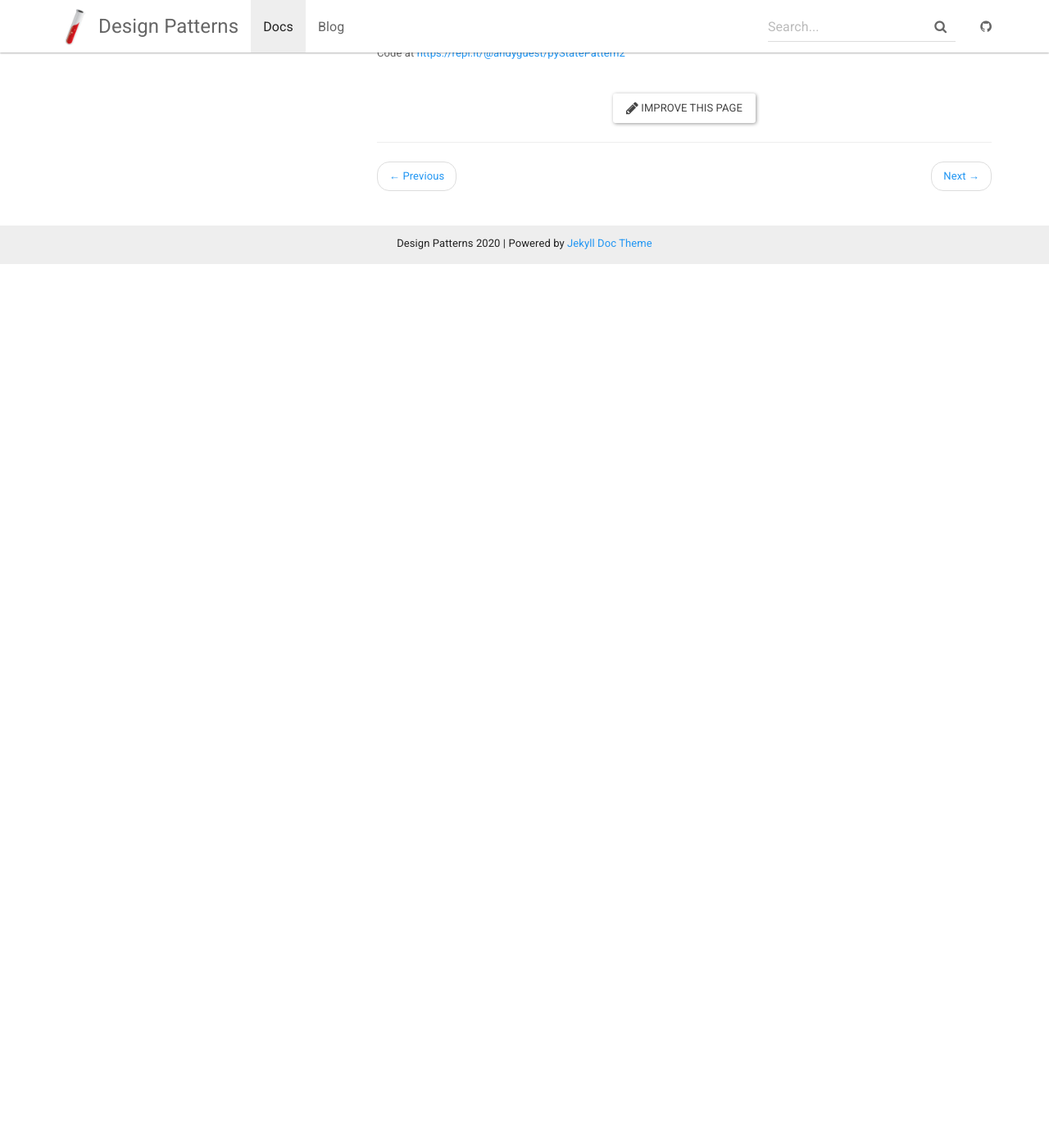
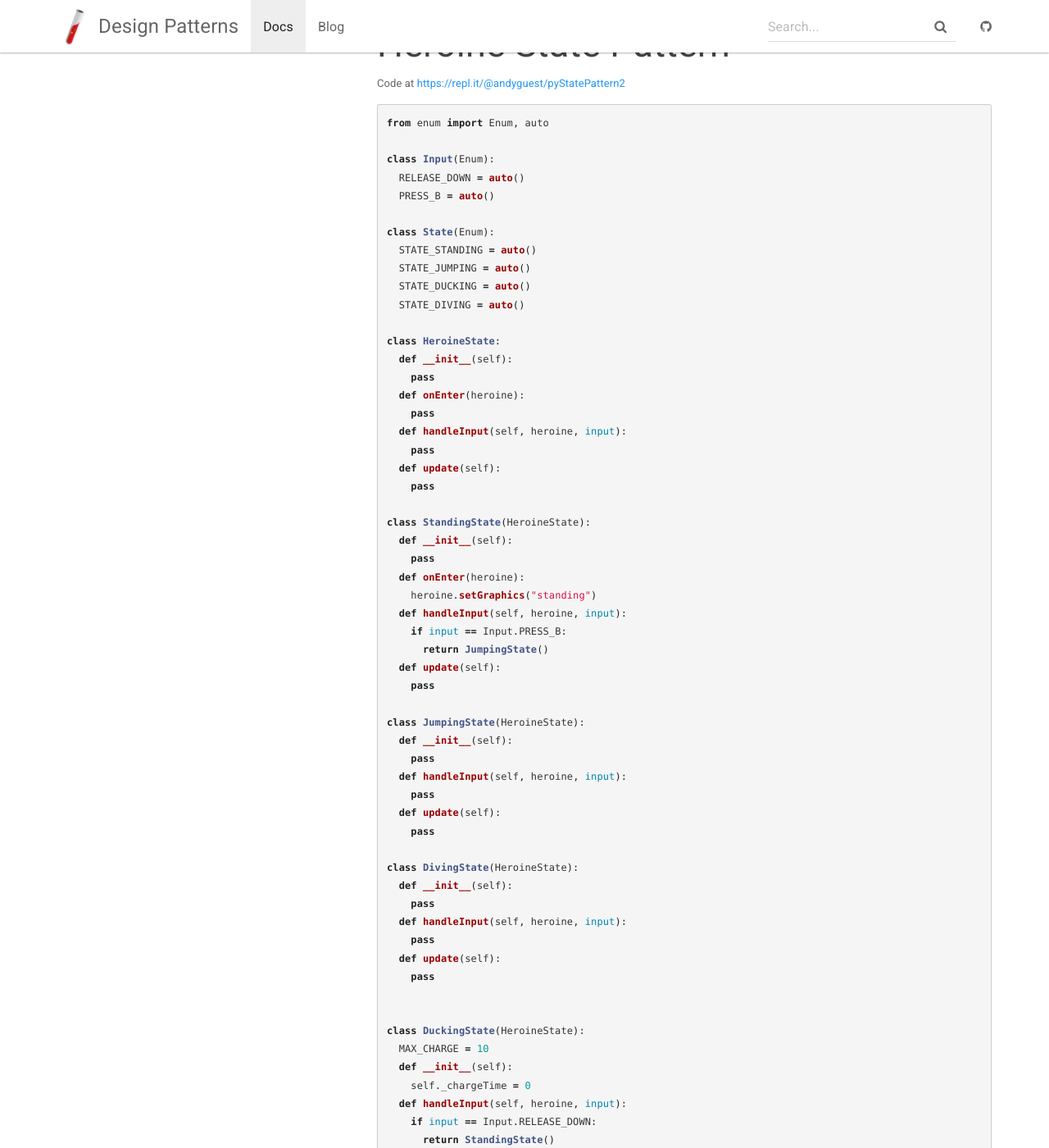
Before and after one commit to andyguestysj/dp4g, a Jekyll site: the page built from _docs/topics/7-pat1/pat1-5.md, in a window 1280 px wide and 1400 px high, scrolled down 1431 px. Shown: the whole window at 82% size. Built offline with Jekyll 4.4.1, drawn with Linux system fonts in a browser that asks for light colours; before the commit the page ends 1753 px from its top, so only the background shows below that; some of the changed text lies outside the part shown.

````diff
--- a/_docs/topics/7-pat1/pat1-5.md
+++ b/_docs/topics/7-pat1/pat1-5.md
@@ -56,6 +58,125 @@
         self.setGraphics(IMAGE_STAND)
 ```
 
-## Heropine State Pattern
+## Heroine State Pattern
 
 Code at [https://repl.it/@andyguest/pyStatePattern2](https://repl.it/@andyguest/pyStatePattern2)
+
+```python
+from enum import Enum, auto
+
+class Input(Enum):
+  RELEASE_DOWN = auto()
+  PRESS_B = auto()
+
+class State(Enum):
+  STATE_STANDING = auto()
+  STATE_JUMPING = auto()
+  STATE_DUCKING = auto()
+  STATE_DIVING = auto()
+
+class HeroineState:
+  def __init__(self):
+    pass
+  def onEnter(heroine):
+    pass
+  def handleInput(self, heroine, input):
+    pass
+  def update(self):
+    pass
+
+class StandingState(HeroineState):
+  def __init__(self):
+    pass
+  def onEnter(heroine):
+    heroine.setGraphics("standing")
+  def handleInput(self, heroine, input):
+    if input == Input.PRESS_B:
+      return JumpingState()
+  def update(self):
+    pass
+
+class JumpingState(HeroineState):
+  def __init__(self):
+    pass
+  def handleInput(self, heroine, input):
+    pass
+  def update(self):
+    pass
+
+class DivingState(HeroineState):
+  def __init__(self):
+    pass
+  def handleInput(self, heroine, input):
+    pass
+  def update(self):
+    pass
+
+
+class DuckingState(HeroineState):
+  MAX_CHARGE = 10
+  def __init__(self):
+    self._chargeTime = 0
+  def handleInput(self, heroine, input):
+    if input == Input.RELEASE_DOWN:
+      return StandingState()
+  def update(self):
+    self.chargeTime+=1
+    if self.chargeTime > self.MAX_CHARGE:
+      ## superbomb
+      pass
+
+class Equipment(Enum):
+  EQUIPMENT_SWORD = auto()
+  EQUIPMENT_PISTOL = auto()
+  EQUIPMENT_SMG = auto()
+  EQUIPMENT_SHOTGUN = auto()
+
+class EquipmentState:
+  def __init__(self):
+    pass
+  def onEnter(heroine):
+    pass
+  def handleInput(self, heroine, input):
+    pass
+  def update(self):
+    pass
+
+class SwordEquipmentState:
+  def __init__(self):
+    pass
+  def onEnter(heroine):
+    pass
+  def handleInput(self, heroine, input):
+    pass
+  def update(self):
+    pass
+
+
+
+
+class Heroine:
+  def __init__(self):
+    self.state = StandingState()
+    self.equipment = SwordEquipmentState()
+
+  def handleInput(self, input):
+    newState = self.state.handleInput(input)
+    if newState is not None:
+      del self.state
+      self.state = newState
+      self.state.onEnter(self)
+    newEquipment = self.equipment.handleInput(input)
+    if newEquipment is not None:
+      del self.equipment
+      self.equipment = newEquipment
+      self.equipment.onEnter(self)
+
+  def update(self):
+    self.state.update()
+    self.equipment.update()
+
+  def setGraphics(image):
+    # set graphics for state
+    pass
+```
````
Also changed, not shown: other parts of _docs/topics/7-pat1/pat1-5.md (+3 -1 lines).
